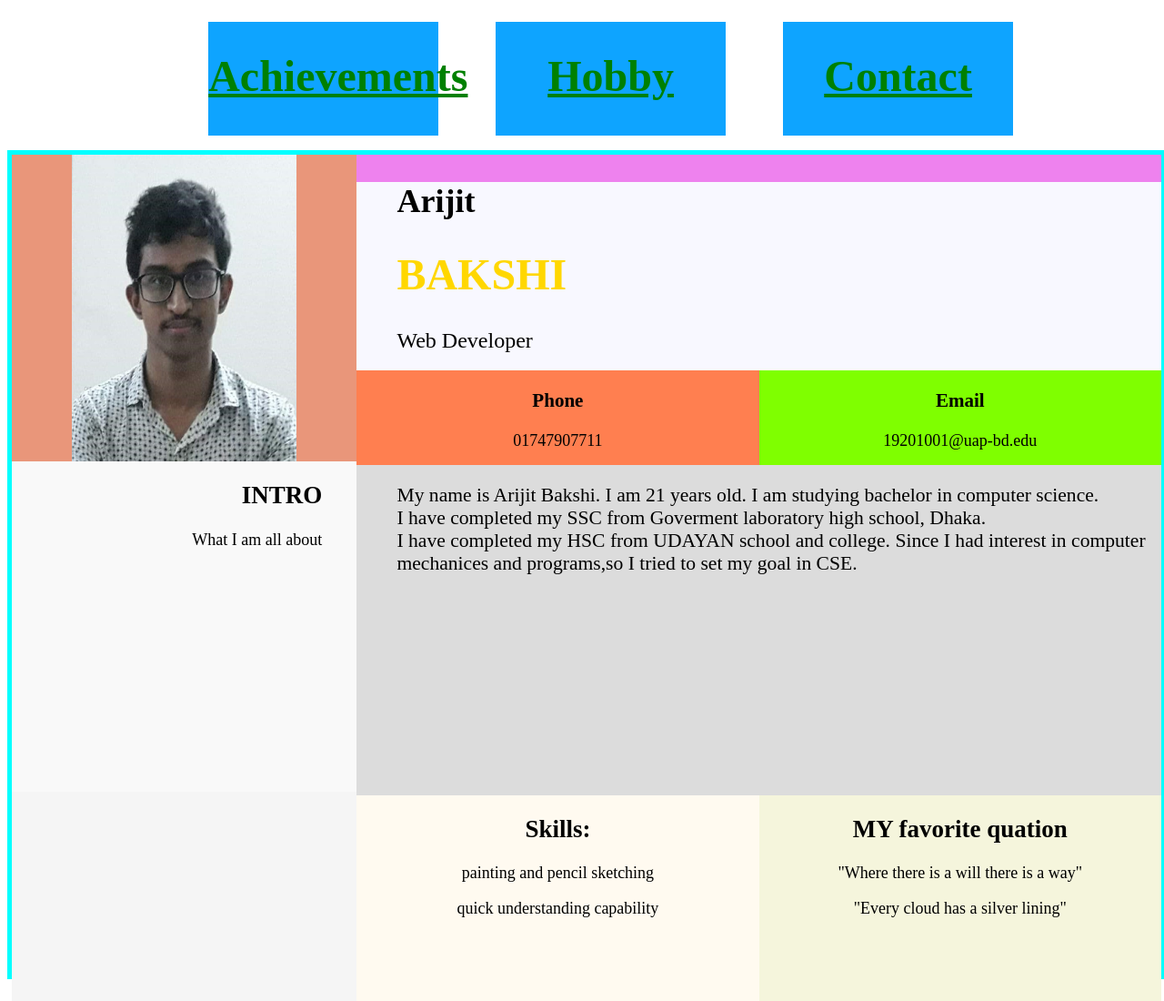
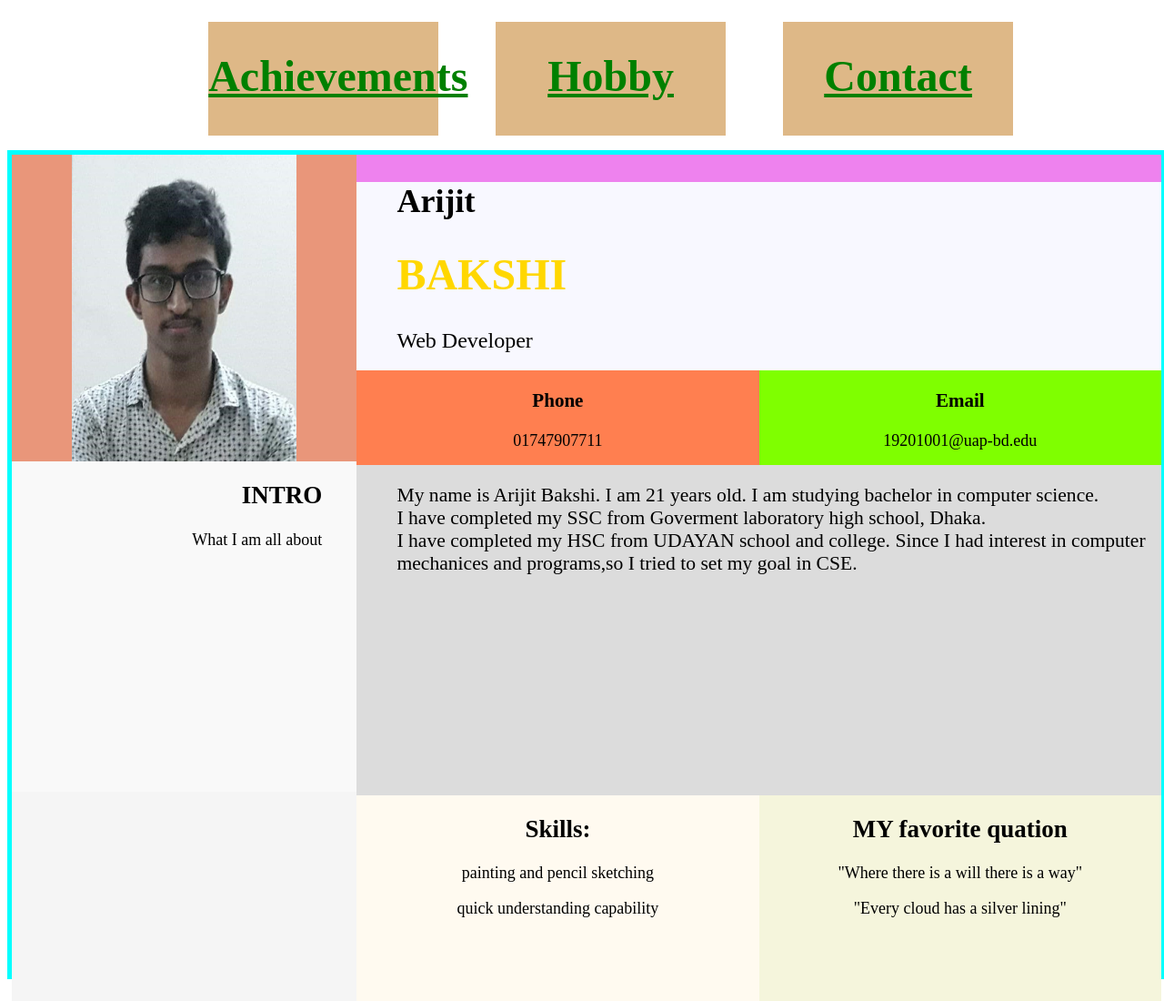
Before and after one commit to Arijit231998/Arijit231998.github.io, a plain HTML site: page index.html in a window 1280 px wide. Shown: the top 1100 px of the page at 91% size. Drawn offline with Linux system fonts and the light colour scheme.

Commit message:
small change

```diff
--- a/kunalPageStyle.css
+++ b/kunalPageStyle.css
@@ -12,7 +12,7 @@
 
 }
 .headerElements{
-    background-color: #0Ea4ff;
+    background-color: burlywood;
     float: left;
     height: 80%;
     width: 20%;
```
